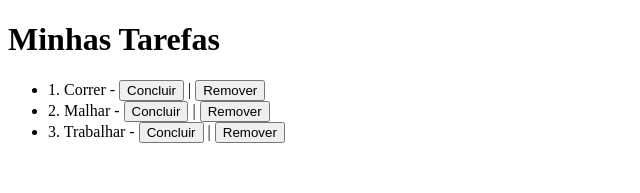
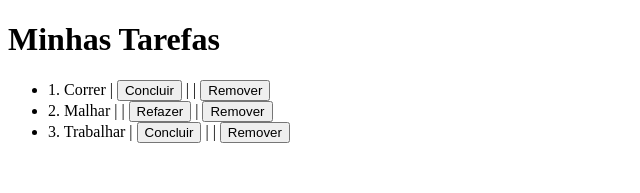
Before and after one commit to Viniciustes/Curso_Balta_7181_Angular_Professional_UiKit, an Angular app in the folder todo/: page / in a window 1280 px wide. Shown: the top 193 px of the page, without its empty margins (0-640 px from the left). Built offline with nearby package versions, Linux system fonts and the light colour scheme.

Commit message:
Aula 10 - ngIf

```diff
--- a/todo/src/app/app.component.html
+++ b/todo/src/app/app.component.html
@@ -2,6 +2,9 @@
 
 <ul>
     <li *ngFor="let todo of todos">
-            {{ todo.id }}.  {{ todo.title }} - <button>Concluir</button> | <button>Remover</button>
+            {{ todo.id }}.  {{ todo.title }} |
+            <button *ngIf="!todo.done">Concluir</button> |
+            <button *ngIf="todo.done">Refazer</button> |
+            <button>Remover</button>
     </li>
 </ul>
```
